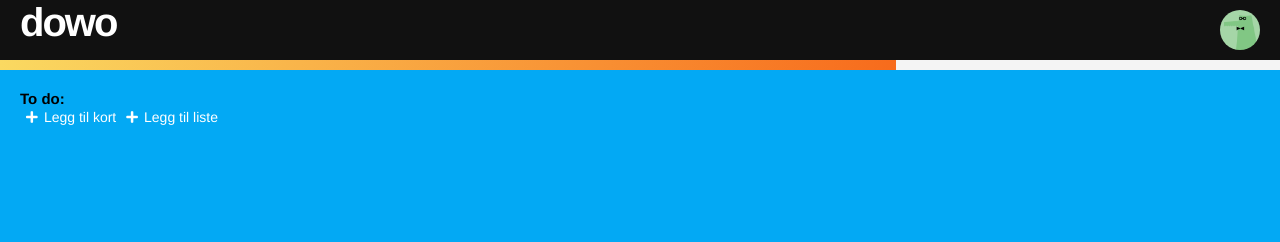
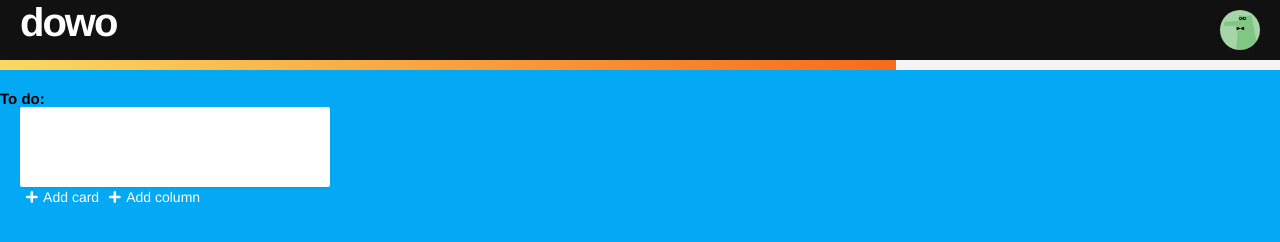
Before and after one commit to Leifhaa/WebProsjekt, a website: page board.html in a window 1280 px wide. Drawn offline with Linux system fonts and the light colour scheme.

Commit message:
Added a "first column"

```diff
--- a/board.html
+++ b/board.html
@@ -17,11 +17,11 @@
         <input id="tf" name="tf" type="text"></input>
         <input id="name="submit" id="submit" type="button" value="Edit" onclick="doEdit()" />
         </div>
-
+        <div id="1col"></div>
 
         <div id="button-holder">
-        <button id="testBtn"><i class="fas fa-plus"></i></button> Legg til kort <!-- add card -->
-        <button id="addColumn"><i class="fas fa-plus"></i></button> Legg til liste
+        <button id="testBtn"><i class="fas fa-plus"></i></button> Add card <!-- add card -->
+        <button id="addColumn"><i class="fas fa-plus"></i></button> Add column
         </div>
         </div><!-- test column holder -->
         </div><!-- end container -->
--- a/script.js
+++ b/script.js
@@ -1,3 +1,11 @@
+//Adds a start column to the board
+
+var startCol = document.createElement("div");
+startCol.setAttribute("id", "startCol");
+startCol.setAttribute("class", "column");
+document.getElementById("1col").appendChild(startCol);
+
+
 // GENERATING ID FOR CARDS
 var cardArr = [];
 var cardID = 0;
@@ -6,7 +14,7 @@ var delId = 0;
 
 // GENERATING ID FOR COLS
 var colArr = [];
-var columnID = 0
+var columnID = 1;
 var testColName = "Test Col";
 
 //Test card
@@ -110,7 +118,7 @@ function addCard() {
     div1.setAttribute("onclick", "delCard(this.id)");
     div1.innerHTML = "<i class='fas fa-times'></i>";
 
-    document.getElementById("col_0").appendChild(div);
+    document.getElementById("startCol").appendChild(div);
     document.getElementById("card_" + cardID).appendChild(div1);
 
     cardID += 1;
--- a/style.css
+++ b/style.css
@@ -63,7 +63,7 @@ header {
 }
 
 #test-column-holder {
-    margin-left: 20px;
+
 
 }
 
@@ -154,6 +154,7 @@ header {
 #button-holder {
     color: #fff;
     font-size: 14px;
+    margin-left: 20px;
 }
 
 #idgen {
```
